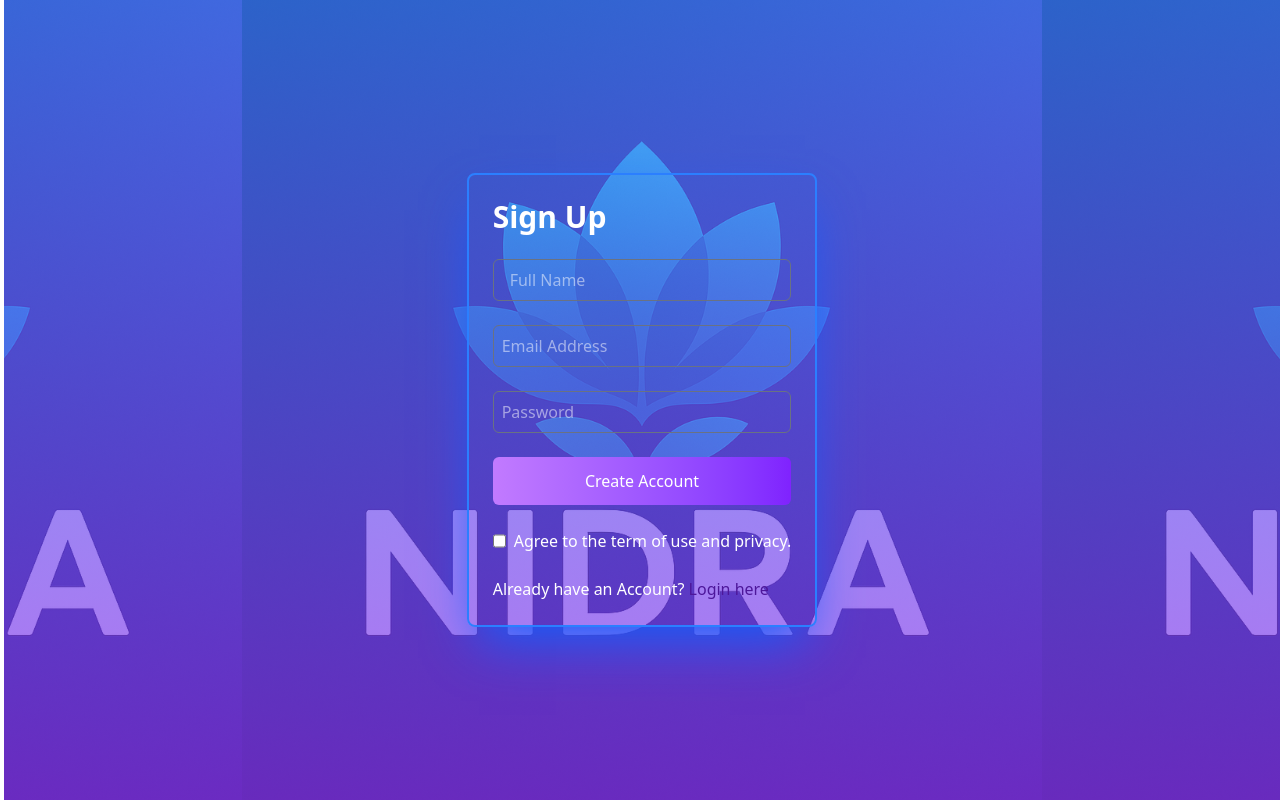
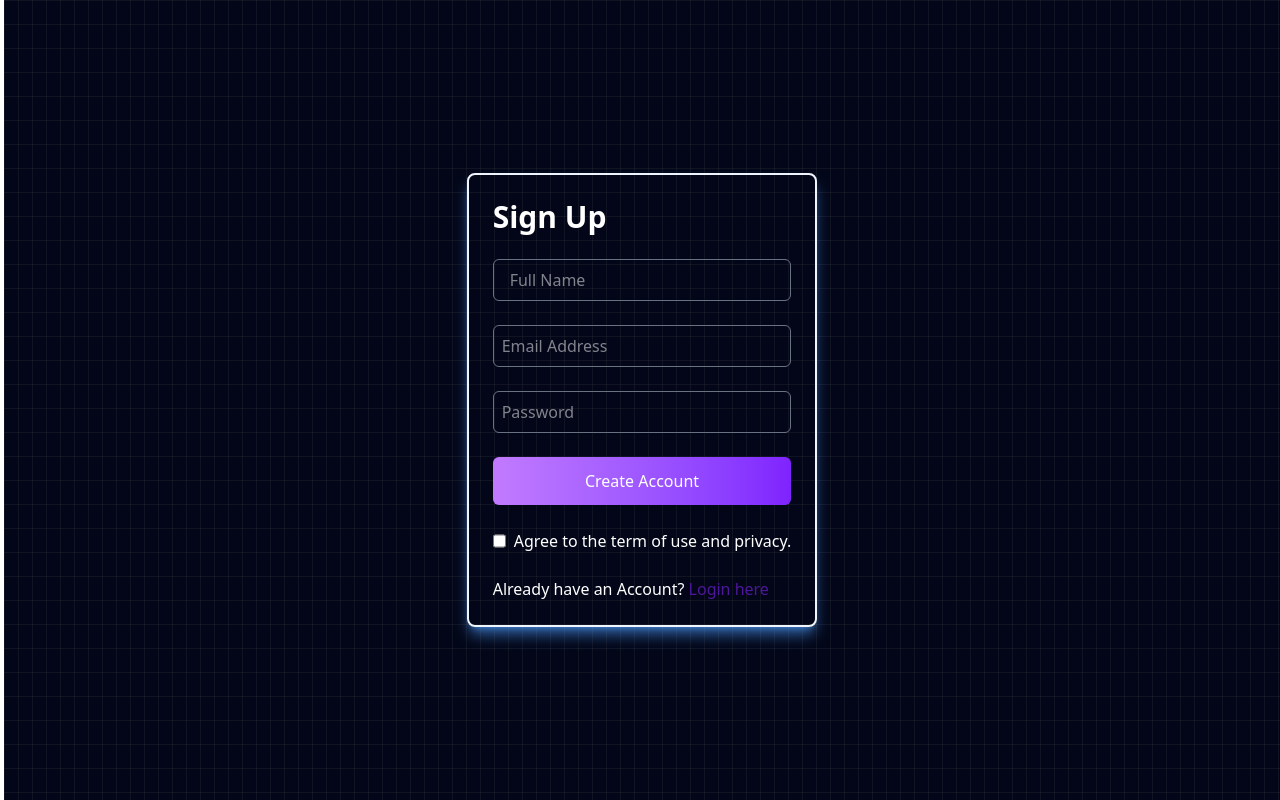
Before and after one commit to Alok-Sharma-13/NIDRA, a React (Vite) app in the folder frontend/: page /login in a window 1280 px wide. Built offline with nearby package versions, Linux system fonts and the light colour scheme.

Commit message:
Toastif Popup Added

```diff
--- a/frontend/package.json
+++ b/frontend/package.json
@@ -16,6 +16,7 @@
     "react-dom": "^19.1.1",
     "react-icons": "^5.5.0",
     "react-router-dom": "^7.9.5",
+    "react-toastify": "^11.0.5",
     "tailwindcss": "^4.1.12"
   },
   "devDependencies": {
--- a/frontend/src/App.jsx
+++ b/frontend/src/App.jsx
@@ -1,6 +1,6 @@
 import { useState, useContext } from 'react'
 import Sidebar from './components/Sidebar'
-
+import { ToastContainer, toast } from 'react-toastify';
 import { sidebarDataContext } from './context/SidebarContext'
 
 import ScrollableTable from './Pages/ScrollableTable'
@@ -23,8 +23,9 @@ function App() {
   return (
    <>
       <div className="flex h-screen relative">
+
         {/*  --------------Sidebar---------------- */}
-     { userData &&  <div className="w-[200px] bg-gray-100 pb-1 flex flex-col justify-between">
+     { userData &&  <div className="w-[200px] bg-gray-100 pb-1 flex ">
           <div className='flex flex-col gap-3.5'>
             <div className="px-5 py-4 font-bold text-blue-700 border-b text-2xl border-gray-300">NIDRA</div>
             <Sidebar label="All Request" eventHandler= {reqHandler} />
@@ -55,6 +56,8 @@ function App() {
         </div>
       { userData && <button onClick={logout} className='cursor-pointer absolute right-4 top-4 px-6 py-2.5 bg-red-500 mx-1 text-white font-semibold rounded-lg'>Logout</button>}
       </div>
+      {/* </div> */}
+      <ToastContainer position="top-right" autoClose={2000} hideProgressBar={true} newestOnTop={false} closeOnClick rtl={false} pauseOnFocusLoss draggable pauseOnHover theme="light"/>
     </>
   )
 }
--- a/frontend/src/Pages/Country.jsx
+++ b/frontend/src/Pages/Country.jsx
@@ -35,7 +35,7 @@ const Country = () => {
    const handleCountry = () => {
       if(selectedCountry){
        const country = allCountry.filter((item)=> item.country === selectedCountry)
-       console.log(country)
+      //  console.log(country)
        setfilteredCountry(country)
       } else {
         setfilteredCountry(allCountry)
--- a/frontend/src/Pages/Login.jsx
+++ b/frontend/src/Pages/Login.jsx
@@ -17,18 +17,21 @@ const Login = () => {
 
   }
 
+
   return (
-    <div  style={{
-    backgroundImage: `linear-gradient(to bottom, rgba(59,130,246,0.7), rgba(147,51,234,0.7)), url(${Nidra})`
-  }} className={`min-h-screen bg-contain bg-center flex items-center justify-center gap-3 max-sm:flex-col backdrop-blur-3xl`}>
+  //   <div  style={{
+  //   backgroundImage: `linear-gradient(to bottom, rgba(59,130,246,0.7), rgba(147,51,234,0.7)), url(${Nidra})`
+  // }} className={`min-h-screen bg-contain bg-center flex items-center justify-center gap-3 max-sm:flex-col backdrop-blur-3xl`}>
 
+  <div className="relative h-full w-full bg-slate-950">
+    <div className="flex justify-center items-center absolute bottom-0 left-0 right-0 top-0 bg-[linear-gradient(to_right,#4f4f4f2e_1px,transparent_1px),linear-gradient(to_bottom,#4f4f4f2e_1px,transparent_1px)] bg-[size:14px_24px]">
       {/* ---------------left--------------- */}
 
       {/* <img src={Nidra} alt="Nidra Logo" className='w-[min(30vw,300px)] rounded-lg' /> */}
 
       {/* -----------------right--------------- */}
 
-      <form onSubmit={onSubmitHandler} className='border-2 bg-transparent text-white border-blue-500 p-6 flex flex-col gap-6 rounded-lg  shadow-blue-600 shadow-2xl '>
+      <form onSubmit={onSubmitHandler} className='border-2 bg-transparent text-white border-blue-50 p-6 flex flex-col gap-6 rounded-lg  shadow-blue-400/60 shadow-lg '>
         <h1 className='flex text-3xl font-semibold items-center w-full justify-between'>
           {currState}
         </h1>
@@ -49,7 +52,7 @@ const Login = () => {
         </button>
 
         <div className='flex gap-2 text-md text-white-800'>
-          <input type="checkbox" />
+          <input type="checkbox" required />
           <p>Agree to the term of use and privacy.</p>
         </div>
 
@@ -71,6 +74,7 @@ const Login = () => {
       </form>
 
     </div>
+    </div>
   )
 }
 
--- a/frontend/src/Pages/SignUp.jsx
+++ b/frontend/src/Pages/SignUp.jsx
@@ -2,7 +2,12 @@ import React from 'react'
 
 const SignUp = () => {
   return (
-    <div>SignUp</div>
+    <div className="relative max-h-screen min-h-screen max-w-screen">
+    <div className="flex justify-center items-center text-black absolute top-0 bottom-0 left-0 right-0  h-full w-full bg-[#000000] bg-[radial-gradient(#ffffff33_1px,#00091d_1px)] bg-[size:20px_20px]">
+    Helllo
+    </div>
+    </div>
+
   )
 }
 
--- a/frontend/src/components/Sidebar.jsx
+++ b/frontend/src/components/Sidebar.jsx
@@ -2,10 +2,18 @@ import React,{useContext} from 'react'
 import { sidebarDataContext } from '../context/SidebarContext'
 
 const Sidebar = ({label, eventHandler}) => {
-    const {sidebarVal, setsidebarVal} = useContext(sidebarDataContext)
+    const {sidebarVal, setsidebarVal} = useContext(sidebarDataContext);
+
+    function handleClick() {
+      setsidebarVal(label);
+      eventHandler();
+    }
+
   return (
-    <div onClick={() => { setsidebarVal(label);  eventHandler() }} className={`px-6 py-2 text-xl hover:bg-blue-200 rounded-md cursor-pointer ${sidebarVal === label ? 'bg-blue-200': ``} text-md font-semibold`}>{label}</div>
+    <div onClick={() => { setsidebarVal(label); eventHandler(); }} className={`px-6 py-2 text-xl hover:bg-blue-200 rounded-md cursor-pointer ${sidebarVal === label ? 'bg-blue-200': ''} text-md capitalize font-semibold`}>
+      {label}
+    </div>
   )
 }
 
-export default Sidebar
+export default Sidebar;
--- a/frontend/src/context/AuthContext.jsx
+++ b/frontend/src/context/AuthContext.jsx
@@ -1,6 +1,6 @@
 import React, { createContext, useState } from 'react'
 import { useNavigate } from 'react-router-dom';
-
+import { toast } from 'react-toastify';
 export const AuthDataContext = createContext();
 
 const AuthContext = ({children}) => {
@@ -12,16 +12,19 @@ const AuthContext = ({children}) => {
             // const {data} = await axios.post(`/api/auth/${state}`, credentials);
             // console.log(data)
             setUserData(credentials)
+            toast("logged in successfully")
             navigate("/")
-            alert("logged in successfully")
         } catch (error) {
             // console.log(error.message)
-            // toast.error(error.message)
+            toast.error(error.message)
         }
     }
 
     const logout = () => {
           setUserData(null)
+          toast("log Out Successfully")
+          navigate("/login")
+
     }
 
 
```
Also changed, not shown: 1 other file (tests, documents, lock files or other folders).
